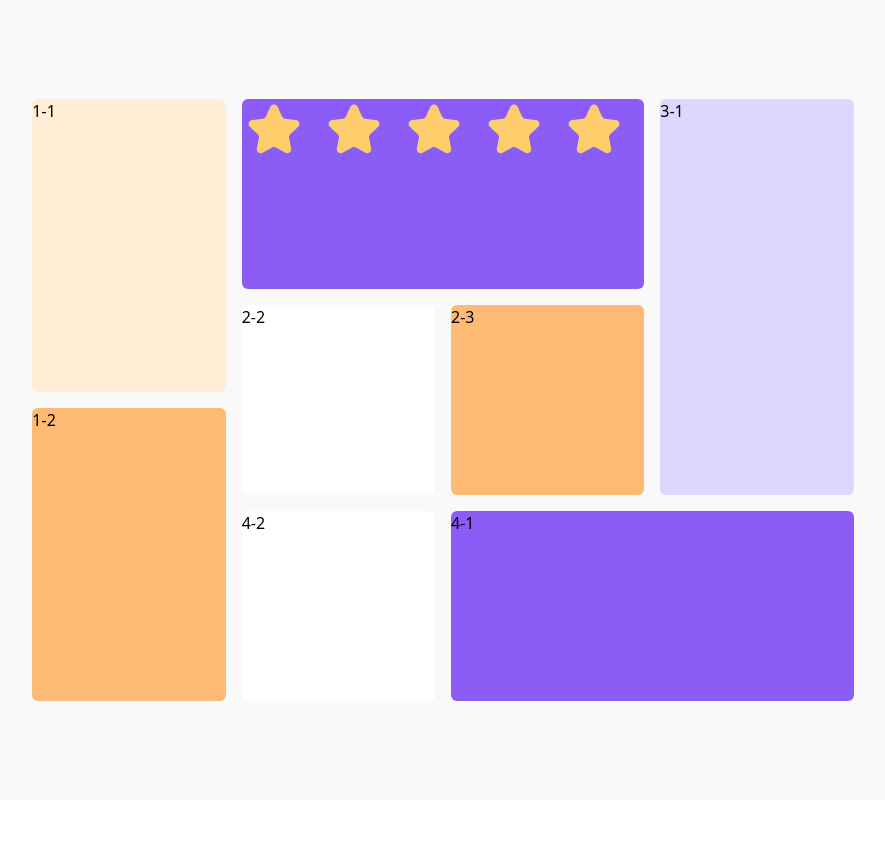
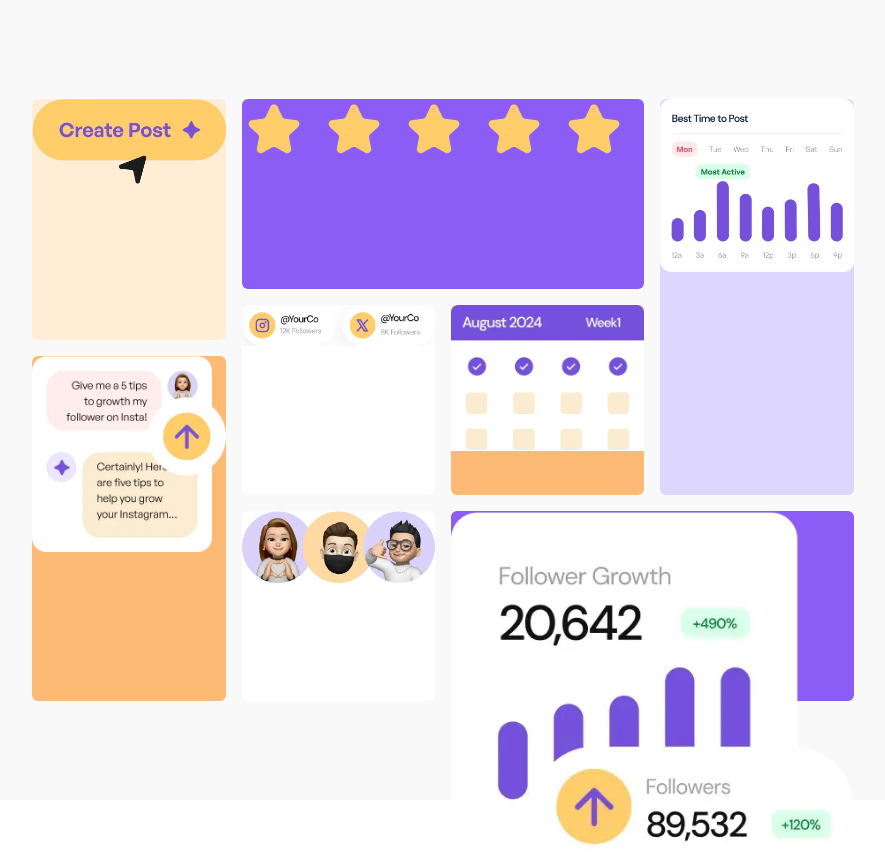
Before and after one commit to 0x7266/tailwind-bento, a Svelte app: page / in a window 1280 px wide. Shown: the whole page, without its empty margins (197-1082 px from the left). Before the commit the page ends 800 px from the top, so only its background shows below. Built offline with nearby package versions, Linux system fonts and the light colour scheme.

Commit message:
add images

```diff
--- a/src/App.svelte
+++ b/src/App.svelte
@@ -1,6 +1,13 @@
 <script lang="ts">
   import "./app.css";
   import fiveStars from "./lib/assets/images/illustration-five-stars.webp";
+  import aiContent from "./lib/assets/images/illustration-ai-content.webp";
+  import audienceGrowth from "./lib/assets/images/illustration-audience-growth.webp";
+  import consistentSchedule from "./lib/assets/images/illustration-consistent-schedule.webp";
+  import createPost from "./lib/assets/images/illustration-create-post.webp";
+  import growFollowers from "./lib/assets/images/illustration-grow-followers.webp";
+  import multiplePlatforms from "./lib/assets/images/illustration-multiple-platforms.webp";
+  import schedulePosts from "./lib/assets/images/illustration-schedule-posts.webp";
 </script>
 
 <main
@@ -12,8 +19,12 @@
     <div
       class="grid gap-4 order-last sm:col-span-2 sm:grid-cols-2 md:order-first md:row-span-3 md:col-span-1 md:grid-cols-1"
     >
-      <div class="bg-orange-100 rounded-md sm:row-span-2">1-1</div>
-      <div class="bg-orange-300 rounded-md sm:row-span-2">1-2</div>
+      <div class="bg-orange-100 rounded-md sm:row-span-2">
+        <img src={createPost} alt="create schedule content" />
+      </div>
+      <div class="bg-orange-300 rounded-md sm:row-span-2">
+        <img src={aiContent} alt="five stars" />
+      </div>
     </div>
 
     <div
@@ -22,21 +33,27 @@
       <div class=" bg-violet-500 rounded-md sm:col-span-2">
         <img src={fiveStars} alt="five stars" />
       </div>
-      <div class=" bg-white rounded-md">2-2</div>
-      <div class=" bg-orange-300 rounded-md row-span-2 sm:row-span-1">2-3</div>
+      <div class=" bg-white rounded-md">
+        <img src={multiplePlatforms} alt="five stars" />
+      </div>
+      <div class=" bg-orange-300 rounded-md row-span-2 sm:row-span-1">
+        <img src={consistentSchedule} alt="five stars" />
+      </div>
     </div>
 
-    <div class="bg-violet-200 rounded-md md:col-span-1 md:row-span-2">3-1</div>
+    <div class="bg-violet-200 rounded-md md:col-span-1 md:row-span-2">
+      <img src={schedulePosts} alt="create schedule content" />
+    </div>
     <div
       class="gap-4 grid sm:grid-cols-3 sm:grid-rows-1 sm:col-span-2 md:col-span-3"
     >
       <div
         class="md:order-last bg-violet-500 rounded-md sm:col-span-2 md:row-span-1"
       >
-        4-1
+        <img src={growFollowers} alt="" />
       </div>
       <div class="bg-white rounded-md row-span-2 sm:row-span-1 sm:col-span-1">
-        4-2
+        <img src={audienceGrowth} alt="" />
       </div>
     </div>
   </div>
```
